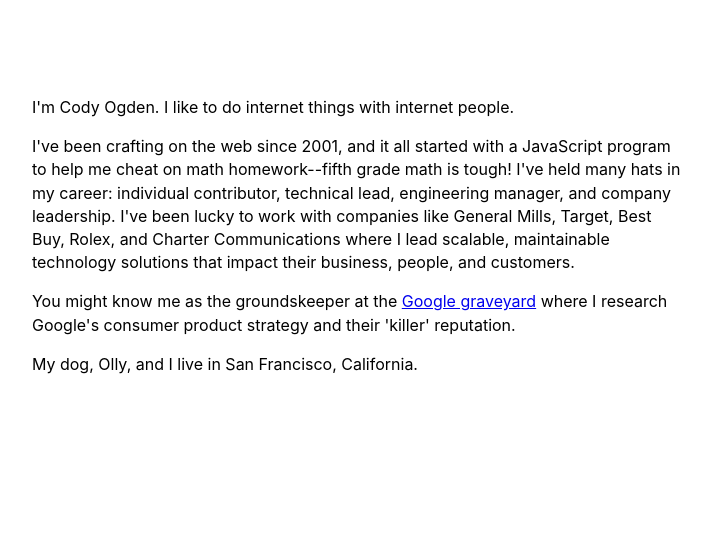
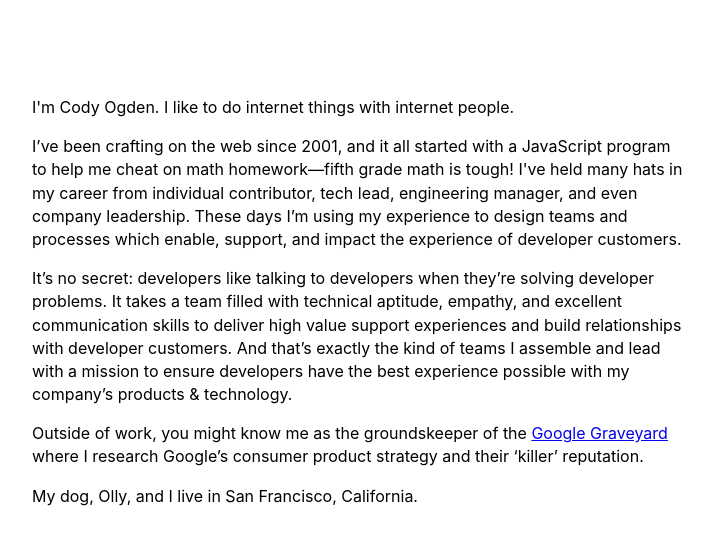
Before and after one commit to codyogden/codyogden, a Next.js app in the folder apps/web/: page / in a window 1280 px wide. Shown: the top 544 px of the page, without its empty margins (280-993 px from the left). Built offline with nearby package versions, Linux system fonts and the light colour scheme.

Commit message:
feat: bio update

```diff
--- a/apps/web/app/page.tsx
+++ b/apps/web/app/page.tsx
@@ -17,8 +17,9 @@
                 fontWeight: 'inherit',
             }}>Cody Ogden</h1>.</div> <p style={{ display: 'inline' }}> I like to do internet things with internet people.
             </p>
-            <p>I've been crafting on the web since 2001, and it all started with a JavaScript program to help me cheat on math homework--fifth grade math is tough! I've held many hats in my career: individual contributor, technical lead, engineering manager, and company leadership. I've been lucky to work with companies like General Mills, Target, Best Buy, Rolex, and Charter Communications where I lead scalable, maintainable technology solutions that impact their business, people, and customers.</p>
-            <p>You might know me as the groundskeeper at the <a href="https://killedbygoogle.com">Google graveyard</a> where I research Google's consumer product strategy and their 'killer' reputation.</p>
+            <p>I’ve been crafting on the web since 2001, and it all started with a JavaScript program to help me cheat on math homework—fifth grade math is tough! I've held many hats in my career from individual contributor, tech lead, engineering manager, and even company leadership. These days I’m using my experience to design teams and processes which enable, support, and impact the experience of developer customers.</p>
+            <p>It’s no secret: developers like talking to developers when they’re solving developer problems. It takes a team filled with technical aptitude, empathy, and excellent communication skills to deliver high value support experiences and build relationships with developer customers. And that’s exactly the kind of teams I assemble and lead with a mission to ensure developers have the best experience possible with my company’s products & technology.</p>
+            <p>Outside of work, you might know me as the groundskeeper of the <a href="https://killedbygoogle.com">Google Graveyard</a> where I research Google’s consumer product strategy and their ‘killer’ reputation.</p>
             <p>My dog, Olly, and I live in San Francisco, California.</p>
  </div>
     </div>;
```
Also changed, not shown: 1 other file (tests, documents, lock files or other folders).
